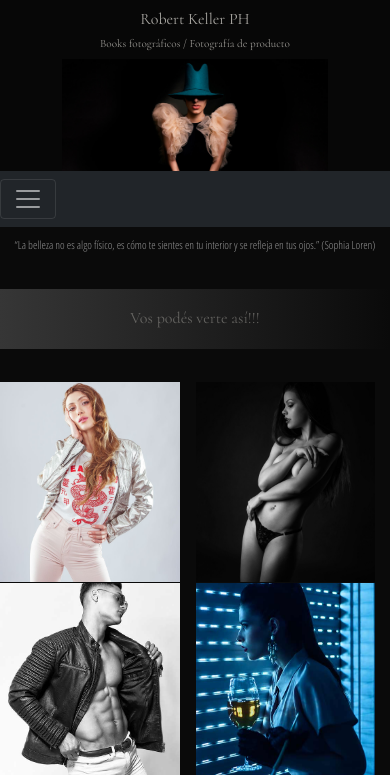
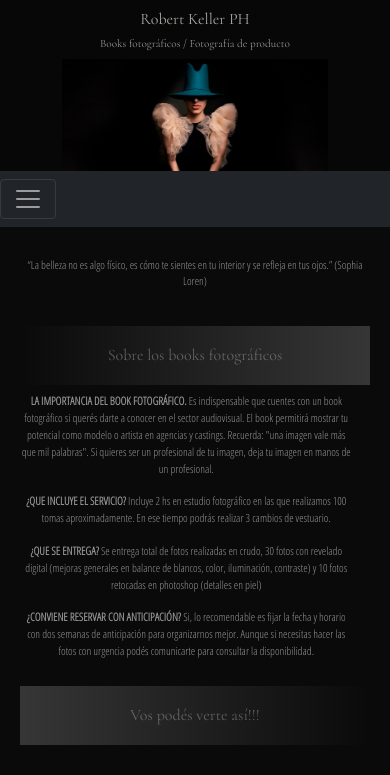
Before and after one commit to KellerRoberto/proyecto2, a website: page books.html in a window 390 px wide. Shown: the top 775 px of the page. Drawn offline with nearby package versions, Linux system fonts and the light colour scheme.

Commit message:
cambios en .contenedor

```diff
--- a/books.html
+++ b/books.html
@@ -54,7 +54,7 @@
 
         </nav>
     </div>
- <main class="contenedorIndex" >
+ <main class="contenedor" >
 
     <blockquote class="cita">“La belleza no es algo físico, es cómo te sientes en tu interior y se refleja en tus ojos.” (Sophia Loren)</blockquote>
     <section class="area1">
--- a/scss/style.scss
+++ b/scss/style.scss
@@ -52,7 +52,7 @@ body{
            font-weight: normal;
            padding-top: 10px;
            @media (max-width: 576px) {
-            font-size: 1rem;
+            font-size: 2rem;
            }
 
 
@@ -84,172 +84,8 @@ body{
         }
 
     }
+
     .contenedor{
-        width: 100%;
-        height: auto;
-        display: grid;
-        grid-template-columns: repeat(2, 1fr);
-        grid-template-rows: repeat(5, 1fr, 4fr);
-        grid-template-areas:
-        "cita cita"
-        "area1 area2"
-        "area1 area2";
-        grid-gap: 10px;
-
-
-        @media (max-width: 576px) {
-            grid-template-areas:
-               "cita cita"
-               "area1 area1"
-               "area2 area2";
-        }
-        @media (max-width: 768px){
-            grid-template-areas:
-               "cita cita"
-               "area1 area1"
-               "area2 area2";
-        }
-
-
-
-
-        .cita{
-            grid-area: cita;
-            color: #949494;
-            text-align: center;
-            font-family: 'Open Sans Condensed', sans-serif;
-            font-size: 1.2rem;
-            font-weight: normal;
-            padding: 30px 0px 30px 0px;
-
-            @media (max-width: 576px){
-                font-size: 0.7rem;
-                padding: 10px 0px 10px 0px;
-            }
-        }
-        .area1{
-            grid-area: area1;
-
-
-            .area1__h3{
-                 @include h3 ($colorbg1);
-
-                 @media (max-width: 576px){
-                     font-size: 1rem;
-
-                 }
-
-            }
-
-            .area1__p{
-                color: #949494;
-                font-family: 'Open Sans Condensed', sans-serif;
-                text-align: center;
-                width: 100%;
-                font-size: 1rem;
-
-                padding-top: 25px;
-
-                @media (max-width: 576px){
-                    font-size: 0.7rem;
-                    padding: 0px;
-                }
-
-            }
-
-
-
-
-
-        }
-        .area2{
-            grid-area: area2;
-
-            .area2__h3{
-                @include h3 ($colorbg2);
-
-                @media (max-width: 576px){
-                    font-size: 1rem;
-                }
-            }
-            .galeria{
-                display: grid;
-                grid-template-columns: repeat(4, 1fr);
-                padding-top: 25px;
-                grid-gap: 1px;
-                .galeria__img{
-                    width: 150px;
-                    height: 200px;
-                    object-fit: cover;
-                    transition: all 2s ease;
-                    &:hover{
-                        transform: scale(1.5,1.5)
-                    }
-
-
-                }
-                @media (max-width: 576px){
-                    grid-template-columns: repeat(2, 2fr);
-                    .galeria__img{
-                        width: 179.5px;
-                        height: 200px;
-                        object-fit: cover;
-                        transition: all 2s ease;
-                        &:hover{
-                            transform: scale(1.3,1.3)
-                        }
-                    }
-                }
-                @media (min-width: 768px) and (max-width:1023px){
-                    grid-template-columns: repeat(3, 2fr);
-                    .galeria__img{
-                        width: 255px;
-                        height: 300px;
-                        object-fit: cover;
-                        transition: all 2s ease;
-                        &:hover{
-                            transform: scale(1.3,1.3)
-                        }
-
-
-                    }
-
-                }
-
-
-            }
-            .galeriaProducto{
-                display: grid;
-                grid-template-columns: repeat(3, 1fr);
-
-                grid-gap: 10px;
-                .fotoProducto{
-                    width: 200px;
-                    height: 150px;
-                    object-fit: cover;
-                    transition: all 2s ease;
-                    &:hover{
-                        transform: scale(1.5,1.5)
-                    }
-                    @media (max-width: 576px){
-                        width: 320px;
-                        height: 220px;
-                    }
-                    @media (min-width: 768px){
-                        width: 236px;
-                        height: 150px;
-                    }
-                }
-                @media (max-width: 576px){
-                    grid-template-columns: repeat(1, 1fr);
-
-                }
-            }
-        }
-
-
-    }
-    .contenedorIndex{
         width: 100%;
         height: auto;
         display: grid;
```
Also changed, not shown: producto.html (+1 -1 lines).
